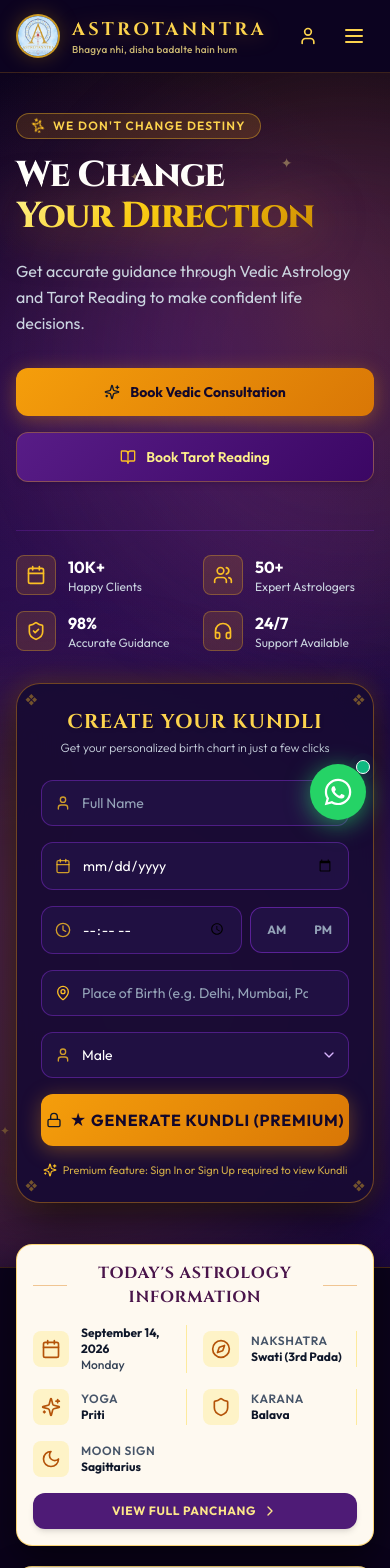
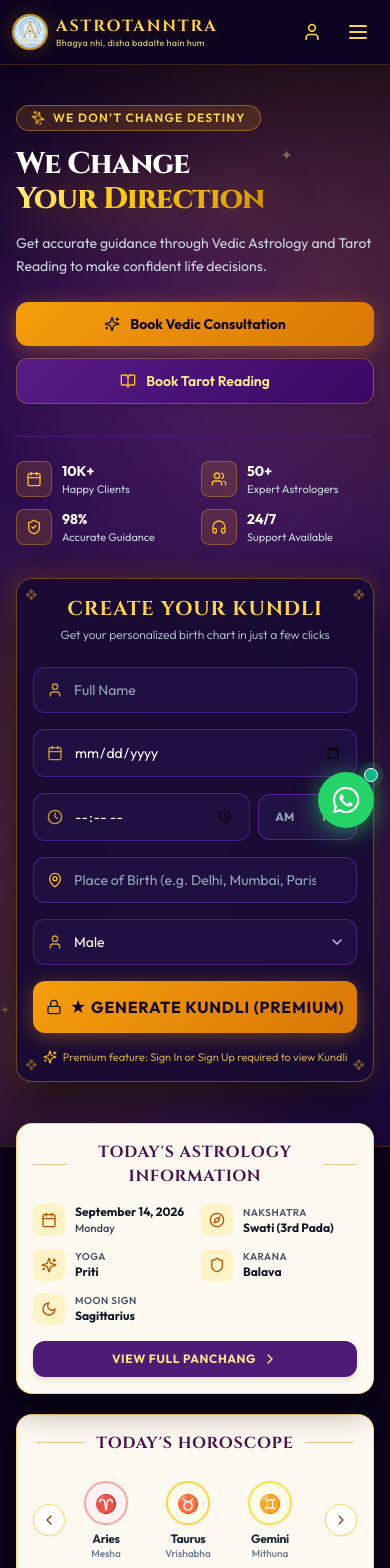
Before and after one commit to dee686/astrotanntra-website, a React (Vite) app: page / in a window 390 px wide. Shown: the top 1568 px of the page. Built offline with nearby package versions, Linux system fonts and the light colour scheme.

Commit message:
feat: complete comprehensive mobile and tablet responsiveness across all pages and modals

```diff
--- a/src/components/Header.jsx
+++ b/src/components/Header.jsx
@@ -42,34 +42,34 @@ export default function Header({
   };
 
   return (
-    <header className="sticky top-0 z-40 w-full bg-[#0d0421]/95 backdrop-blur-md border-b border-amber-500/20 px-4 md:px-8 py-3.5 transition-all">
+    <header className="sticky top-0 z-40 w-full bg-[#0d0421]/95 backdrop-blur-md border-b border-amber-500/20 px-3 sm:px-6 md:px-8 py-3 transition-all">
       <div className="max-w-7xl mx-auto flex items-center justify-between">
 
         {/* Brand Logo & Name */}
         <a
           href="#"
           onClick={(e) => { e.preventDefault(); onGoHome?.(); }}
-          className="flex items-center gap-3 group cursor-pointer"
+          className="flex items-center gap-2 sm:gap-3 group cursor-pointer min-w-0"
         >
-          <div className="relative w-11 h-11 rounded-full overflow-hidden border-2 border-amber-400/80 shadow-gold-glow flex items-center justify-center shrink-0 group-hover:scale-105 transition-transform bg-[#0e0422]">
+          <div className="relative w-9 h-9 sm:w-11 sm:h-11 rounded-full overflow-hidden border-2 border-amber-400/80 shadow-gold-glow flex items-center justify-center shrink-0 group-hover:scale-105 transition-transform bg-[#0e0422]">
             <img
               src="/logo.png"
               alt="ASTROTANNTRA Logo"
               className="w-full h-full object-cover"
             />
           </div>
-          <div className="flex flex-col">
-            <span className="font-cinzel text-lg md:text-xl font-bold tracking-[0.18em] text-amber-300 drop-shadow-[0_2px_10px_rgba(245,158,11,0.3)]">
+          <div className="flex flex-col min-w-0">
+            <span className="font-cinzel text-base sm:text-lg md:text-xl font-bold tracking-[0.12em] sm:tracking-[0.18em] text-amber-300 drop-shadow-[0_2px_10px_rgba(245,158,11,0.3)] truncate">
               ASTROTANNTRA
             </span>
-            <span className="text-[10px] md:text-[11px] tracking-wide text-amber-200/80 font-sans -mt-0.5 font-medium">
+            <span className="text-[9px] sm:text-[10px] md:text-[11px] tracking-wide text-amber-200/80 font-sans -mt-0.5 font-medium truncate max-w-[190px] sm:max-w-none">
               Bhagya nhi, disha badalte hain hum
             </span>
           </div>
         </a>
 
         {/* Desktop Navigation */}
-        <nav className="hidden md:flex items-center gap-7 text-sm font-medium text-slate-200">
+        <nav className="hidden md:flex items-center gap-4 lg:gap-7 text-sm font-medium text-slate-200">
           <button
             onClick={onGoHome}
             className="hover:text-amber-300 transition-colors cursor-pointer"
@@ -91,9 +91,9 @@ export default function Header({
         </nav>
 
         {/* Language Selector & User Profile / Login Button */}
-        <div className="hidden md:flex items-center gap-4">
-          <div className="relative flex items-center bg-cosmic-900/90 border border-amber-500/30 rounded-lg px-2.5 py-1.5 text-xs text-amber-200">
-            <Globe className="w-3.5 h-3.5 mr-1.5 text-amber-400" />
+        <div className="hidden md:flex items-center gap-2.5 lg:gap-4">
+          <div className="relative flex items-center bg-cosmic-900/90 border border-amber-500/30 rounded-lg px-2 sm:px-2.5 py-1.5 text-xs text-amber-200">
+            <Globe className="w-3.5 h-3.5 mr-1 text-amber-400" />
             <select
               value={lang}
               onChange={(e) => setLang(e.target.value)}
@@ -109,13 +109,13 @@ export default function Header({
             <div className="relative" ref={dropdownRef}>
               <button
                 onClick={() => setUserDropdownOpen(!userDropdownOpen)}
-                className="flex items-center gap-2.5 pl-2 pr-3 py-1.5 rounded-full bg-[#1e0a3c] border border-amber-400/50 hover:border-amber-400 text-slate-100 transition-all shadow-md cursor-pointer group"
+                className="flex items-center gap-2 pl-2 pr-2.5 sm:pr-3 py-1.5 rounded-full bg-[#1e0a3c] border border-amber-400/50 hover:border-amber-400 text-slate-100 transition-all shadow-md cursor-pointer group"
               >
                 <div className="w-7 h-7 rounded-full bg-gradient-to-br from-amber-400 to-amber-600 flex items-center justify-center font-bold text-slate-950 text-xs shadow-sm">
                   {getInitials(user.name)}
                 </div>
                 <div className="flex flex-col text-left">
-                  <span className="text-xs font-bold text-amber-300 max-w-[110px] truncate leading-tight">
+                  <span className="text-xs font-bold text-amber-300 max-w-[80px] lg:max-w-[110px] truncate leading-tight">
                     {user.name || 'Vedic Seeker'}
                   </span>
                   <span className="text-[9px] text-emerald-400 flex items-center gap-0.5">
--- a/src/components/Hero.jsx
+++ b/src/components/Hero.jsx
@@ -181,7 +181,7 @@ export default function Hero({
             <span>{lang === 'hi' ? 'हम भाग्य नहीं बदलते' : "WE DON'T CHANGE DESTINY"}</span>
           </div>
 
-          <h1 className="text-4xl sm:text-5xl md:text-6xl font-extrabold tracking-tight text-white leading-[1.15] mb-5 font-cinzel">
+          <h1 className="text-3xl sm:text-5xl md:text-6xl font-extrabold tracking-tight text-white leading-[1.15] mb-4 sm:mb-5 font-cinzel">
             {lang === 'hi' ? (
               <>
                 हम बदलते हैं <br />
@@ -199,17 +199,17 @@ export default function Hero({
             )}
           </h1>
 
-          <p className="text-base sm:text-lg text-slate-300 max-w-xl mb-8 leading-relaxed font-normal">
+          <p className="text-sm sm:text-lg text-slate-300 max-w-xl mb-6 sm:mb-8 leading-relaxed font-normal">
             {lang === 'hi'
               ? 'वैदिक ज्योतिष और टैरो कार्ड्स के माध्यम से सटीक मार्गदर्शन प्राप्त करें और जीवन के हर मोड़ पर सही और आत्मविश्वासपूर्ण निर्णय लें।'
               : 'Get accurate guidance through Vedic Astrology and Tarot Reading to make confident life decisions.'}
           </p>
 
           {/* Action Buttons */}
-          <div className="flex flex-wrap items-center gap-4 mb-12 w-full sm:w-auto">
+          <div className="flex flex-col sm:flex-row items-stretch sm:items-center gap-3 sm:gap-4 mb-8 sm:mb-12 w-full sm:w-auto">
             <button
               onClick={onOpenConsultation}
-              className="gold-btn px-6 py-3.5 rounded-xl font-bold text-sm sm:text-base flex items-center justify-center gap-2.5 w-full sm:w-auto cursor-pointer shadow-lg"
+              className="gold-btn px-5 sm:px-6 py-3 sm:py-3.5 rounded-xl font-bold text-sm sm:text-base flex items-center justify-center gap-2.5 w-full sm:w-auto cursor-pointer shadow-lg"
             >
               <Sparkles className="w-4 h-4 text-slate-900" />
               <span>{lang === 'hi' ? 'वैदिक परामर्श बुक करें' : 'Book Vedic Consultation'}</span>
@@ -217,7 +217,7 @@ export default function Hero({
 
             <button
               onClick={onOpenTarot}
-              className="purple-btn px-6 py-3.5 rounded-xl font-semibold text-sm sm:text-base flex items-center justify-center gap-2.5 w-full sm:w-auto cursor-pointer shadow-md backdrop-blur-sm"
+              className="purple-btn px-5 sm:px-6 py-3 sm:py-3.5 rounded-xl font-semibold text-sm sm:text-base flex items-center justify-center gap-2.5 w-full sm:w-auto cursor-pointer shadow-md backdrop-blur-sm"
             >
               <BookOpen className="w-4 h-4 text-amber-400" />
               <span>{lang === 'hi' ? 'टैरो रीडिंग बुक करें' : 'Book Tarot Reading'}</span>
@@ -225,45 +225,45 @@ export default function Hero({
           </div>
 
           {/* Trust Badges Bar (10K+ Happy Clients, 50+ Expert Astrologers, 98% Accurate Guidance, 24/7 Support) */}
-          <div className="grid grid-cols-2 sm:grid-cols-4 gap-4 pt-6 border-t border-purple-800/40 w-full">
+          <div className="grid grid-cols-2 sm:grid-cols-4 gap-3 sm:gap-4 pt-6 border-t border-purple-800/40 w-full">
 
-            <div className="flex items-center gap-3">
-              <div className="w-10 h-10 rounded-lg bg-amber-500/15 border border-amber-400/30 flex items-center justify-center text-amber-400">
-                <Calendar className="w-5 h-5" />
+            <div className="flex items-center gap-2.5 sm:gap-3 min-w-0">
+              <div className="w-9 h-9 sm:w-10 sm:h-10 rounded-lg bg-amber-500/15 border border-amber-400/30 flex items-center justify-center text-amber-400 shrink-0">
+                <Calendar className="w-4 h-4 sm:w-5 sm:h-5" />
               </div>
-              <div className="flex flex-col">
-                <span className="font-bold text-white text-base">10K+</span>
-                <span className="text-xs text-slate-300">{lang === 'hi' ? 'संतुष्ट ग्राहक' : 'Happy Clients'}</span>
+              <div className="flex flex-col min-w-0">
+                <span className="font-bold text-white text-sm sm:text-base">10K+</span>
+                <span className="text-[11px] sm:text-xs text-slate-300 truncate">{lang === 'hi' ? 'संतुष्ट ग्राहक' : 'Happy Clients'}</span>
               </div>
             </div>
 
-            <div className="flex items-center gap-3">
-              <div className="w-10 h-10 rounded-lg bg-amber-500/15 border border-amber-400/30 flex items-center justify-center text-amber-400">
-                <Users className="w-5 h-5" />
+            <div className="flex items-center gap-2.5 sm:gap-3 min-w-0">
+              <div className="w-9 h-9 sm:w-10 sm:h-10 rounded-lg bg-amber-500/15 border border-amber-400/30 flex items-center justify-center text-amber-400 shrink-0">
+                <Users className="w-4 h-4 sm:w-5 sm:h-5" />
               </div>
-              <div className="flex flex-col">
-                <span className="font-bold text-white text-base">50+</span>
-                <span className="text-xs text-slate-300">{lang === 'hi' ? 'विशेषज्ञ ज्योतिषी' : 'Expert Astrologers'}</span>
+              <div className="flex flex-col min-w-0">
+                <span className="font-bold text-white text-sm sm:text-base">50+</span>
+                <span className="text-[11px] sm:text-xs text-slate-300 truncate">{lang === 'hi' ? 'विशेषज्ञ ज्योतिषी' : 'Expert Astrologers'}</span>
               </div>
             </div>
 
-            <div className="flex items-center gap-3">
-              <div className="w-10 h-10 rounded-lg bg-amber-500/15 border border-amber-400/30 flex items-center justify-center text-amber-400">
-                <ShieldCheck className="w-5 h-5" />
+            <div className="flex items-center gap-2.5 sm:gap-3 min-w-0">
+              <div className="w-9 h-9 sm:w-10 sm:h-10 rounded-lg bg-amber-500/15 border border-amber-400/30 flex items-center justify-center text-amber-400 shrink-0">
+                <ShieldCheck className="w-4 h-4 sm:w-5 sm:h-5" />
               </div>
-              <div className="flex flex-col">
-                <span className="font-bold text-white text-base">98%</span>
-                <span className="text-xs text-slate-300">{lang === 'hi' ? 'सटीक मार्गदर्शन' : 'Accurate Guidance'}</span>
+              <div className="flex flex-col min-w-0">
+                <span className="font-bold text-white text-sm sm:text-base">98%</span>
+                <span className="text-[11px] sm:text-xs text-slate-300 truncate">{lang === 'hi' ? 'सटीक मार्गदर्शन' : 'Accurate Guidance'}</span>
               </div>
             </div>
 
-            <div className="flex items-center gap-3">
-              <div className="w-10 h-10 rounded-lg bg-amber-500/15 border border-amber-400/30 flex items-center justify-center text-amber-400">
-                <Headphones className="w-5 h-5" />
+            <div className="flex items-center gap-2.5 sm:gap-3 min-w-0">
+              <div className="w-9 h-9 sm:w-10 sm:h-10 rounded-lg bg-amber-500/15 border border-amber-400/30 flex items-center justify-center text-amber-400 shrink-0">
+                <Headphones className="w-4 h-4 sm:w-5 sm:h-5" />
               </div>
-              <div className="flex flex-col">
-                <span className="font-bold text-white text-base">24/7</span>
-                <span className="text-xs text-slate-300">{lang === 'hi' ? 'सहायता उपलब्ध' : 'Support Available'}</span>
+              <div className="flex flex-col min-w-0">
+                <span className="font-bold text-white text-sm sm:text-base">24/7</span>
+                <span className="text-[11px] sm:text-xs text-slate-300 truncate">{lang === 'hi' ? 'सहायता उपलब्ध' : 'Support Available'}</span>
               </div>
             </div>
 
@@ -272,15 +272,15 @@ export default function Hero({
         </div>
 
         {/* Right Column: "CREATE YOUR KUNDLI" Card + Divine Ganesha Art */}
-        <div className="lg:col-span-5 relative flex items-center justify-center">
+        <div className="lg:col-span-5 relative flex items-center justify-center w-full">
 
           {/* Golden Ganesha & Diya artwork positioning beside/behind card on large screens */}
           <div className="absolute -right-28 -top-14 w-[340px] h-[480px] opacity-40 lg:opacity-50 pointer-events-none hidden xl:block animate-glow">
             <GaneshaArtwork />
           </div>
 
-          {/* Form Card matching screenshot 1 */}
-          <div id="kundli-form" className="w-full max-w-md bg-[#180b33]/95 backdrop-blur-xl border border-amber-500/40 rounded-3xl p-6 sm:p-7 shadow-[0_15px_50px_rgba(0,0,0,0.8),0_0_25px_rgba(245,158,11,0.25)] relative z-20">
+          {/* Form Card */}
+          <div id="kundli-form" className="w-full max-w-md bg-[#180b33]/95 backdrop-blur-xl border border-amber-500/40 rounded-2xl sm:rounded-3xl p-4 sm:p-7 shadow-[0_15px_50px_rgba(0,0,0,0.8),0_0_25px_rgba(245,158,11,0.25)] relative z-20">
 
             {/* Ornate corner flourishes */}
             <div className="absolute top-2 left-2 text-amber-400/40 text-xs">❖</div>
--- a/src/components/HoroscopeStrip.jsx
+++ b/src/components/HoroscopeStrip.jsx
@@ -73,8 +73,8 @@ export default function HoroscopeStrip({ onSelectSign, lang }) {
           {/* Signs List: Distributed evenly across the full width */}
           <div
             ref={scrollRef}
-            className="flex-1 flex items-center justify-between gap-1 sm:gap-2 overflow-x-auto lg:overflow-x-visible scrollbar-none py-1 scroll-smooth w-full"
-            style={{ scrollbarWidth: 'none', msOverflowStyle: 'none' }}
+            className="flex-1 flex items-center justify-start lg:justify-between gap-2 sm:gap-3 lg:gap-1.5 overflow-x-auto lg:overflow-x-visible scrollbar-none py-1.5 scroll-smooth w-full touch-pan-x"
+            style={{ scrollbarWidth: 'none', msOverflowStyle: 'none', WebkitOverflowScrolling: 'touch' }}
           >
             {HOROSCOPE_DATA.map((sign) => {
               const styleClass = getSignBg(sign.id);
@@ -84,7 +84,7 @@ export default function HoroscopeStrip({ onSelectSign, lang }) {
                 <button
                   key={sign.id}
                   onClick={() => onSelectSign(sign)}
-                  className="flex-1 min-w-[70px] lg:min-w-0 flex flex-col items-center justify-center group transition-transform duration-200 hover:-translate-y-1 focus:outline-none cursor-pointer py-1 px-0.5 text-center"
+                  className="shrink-0 lg:shrink lg:flex-1 min-w-[74px] sm:min-w-[82px] lg:min-w-0 flex flex-col items-center justify-center group transition-transform duration-200 hover:-translate-y-1 focus:outline-none cursor-pointer py-1 px-0.5 text-center"
                 >
                   <div className={`w-11 h-11 sm:w-12 sm:h-12 lg:w-13 lg:h-13 rounded-full border-2 flex items-center justify-center text-lg sm:text-xl shadow-sm group-hover:shadow-md group-hover:scale-105 transition-all ${styleClass}`}>
                     <span className="font-serif drop-shadow-sm select-none">{sign.symbol}</span>
--- a/src/components/KundliMilanModal.jsx
+++ b/src/components/KundliMilanModal.jsx
@@ -291,8 +291,8 @@ export default function KundliMilanModal({ onClose, onOpenConsultation, lang })
               </div>
 
               {/* 8 Ashtakoot Breakdown Table */}
-              <div className="overflow-x-auto rounded-2xl border border-purple-800/60 bg-[#170932]">
-                <table className="w-full text-left text-xs sm:text-sm border-collapse">
+              <div className="overflow-x-auto rounded-2xl border border-purple-800/60 bg-[#170932] touch-pan-x" style={{ WebkitOverflowScrolling: 'touch' }}>
+                <table className="w-full text-left text-xs sm:text-sm border-collapse min-w-[560px]">
                   <thead>
                     <tr className="bg-[#26104c] text-amber-300 font-cinzel border-b border-purple-700/60">
                       <th className="p-3">{isHi ? 'कूट' : 'Koota'}</th>
--- a/src/components/PanchangStrip.jsx
+++ b/src/components/PanchangStrip.jsx
@@ -21,88 +21,88 @@ export default function PanchangStrip({ onOpenPanchang, lang }) {
         </div>
 
         {/* Content Items Grid */}
-        <div className="grid grid-cols-2 md:grid-cols-6 gap-4 items-center">
+        <div className="grid grid-cols-2 md:grid-cols-3 lg:grid-cols-6 gap-3 sm:gap-4 items-center">
 
           {/* Date */}
-          <div className="flex items-center gap-3 border-r border-amber-200/80 pr-2">
-            <div className="w-9 h-9 rounded-lg bg-amber-100 flex items-center justify-center text-amber-700 shrink-0">
-              <Calendar className="w-5 h-5" />
+          <div className="flex items-center gap-2.5 sm:gap-3 lg:border-r border-amber-200/80 pr-1 sm:pr-2">
+            <div className="w-8 h-8 sm:w-9 sm:h-9 rounded-lg bg-amber-100 flex items-center justify-center text-amber-700 shrink-0">
+              <Calendar className="w-4 h-4 sm:w-5 sm:h-5" />
             </div>
-            <div className="flex flex-col">
-              <span className="text-xs sm:text-sm font-bold text-slate-900">
+            <div className="flex flex-col min-w-0">
+              <span className="text-xs sm:text-sm font-bold text-slate-900 truncate">
                 {lang === 'hi' ? (p.dateFormattedHi || p.dateFormatted) : p.dateFormatted}
               </span>
-              <span className="text-xs text-slate-700 font-medium">
+              <span className="text-[11px] sm:text-xs text-slate-700 font-medium">
                 {lang === 'hi' ? (p.dayNameHi || 'सोमवार') : p.dayName}
               </span>
             </div>
           </div>
 
           {/* Nakshatra */}
-          <div className="flex items-center gap-3 border-r border-amber-200/80 pr-2">
-            <div className="w-9 h-9 rounded-lg bg-amber-100 flex items-center justify-center text-amber-700 shrink-0">
-              <Compass className="w-5 h-5" />
+          <div className="flex items-center gap-2.5 sm:gap-3 lg:border-r border-amber-200/80 pr-1 sm:pr-2">
+            <div className="w-8 h-8 sm:w-9 sm:h-9 rounded-lg bg-amber-100 flex items-center justify-center text-amber-700 shrink-0">
+              <Compass className="w-4 h-4 sm:w-5 sm:h-5" />
             </div>
-            <div className="flex flex-col">
-              <span className="text-xs text-slate-600 uppercase tracking-wider font-semibold">
+            <div className="flex flex-col min-w-0">
+              <span className="text-[10px] sm:text-xs text-slate-600 uppercase tracking-wider font-semibold">
                 {lang === 'hi' ? 'नक्षत्र' : 'Nakshatra'}
               </span>
-              <span className="text-xs sm:text-sm font-bold text-slate-900">
+              <span className="text-xs sm:text-sm font-bold text-slate-900 truncate">
                 {lang === 'hi' ? 'स्वाति (तृतीय चरण)' : p.nakshatra}
               </span>
             </div>
           </div>
 
           {/* Yoga */}
-          <div className="flex items-center gap-3 border-r border-amber-200/80 pr-2">
-            <div className="w-9 h-9 rounded-lg bg-amber-100 flex items-center justify-center text-amber-700 shrink-0">
-              <Sparkles className="w-5 h-5" />
+          <div className="flex items-center gap-2.5 sm:gap-3 lg:border-r border-amber-200/80 pr-1 sm:pr-2">
+            <div className="w-8 h-8 sm:w-9 sm:h-9 rounded-lg bg-amber-100 flex items-center justify-center text-amber-700 shrink-0">
+              <Sparkles className="w-4 h-4 sm:w-5 sm:h-5" />
             </div>
-            <div className="flex flex-col">
-              <span className="text-xs text-slate-600 uppercase tracking-wider font-semibold">
+            <div className="flex flex-col min-w-0">
+              <span className="text-[10px] sm:text-xs text-slate-600 uppercase tracking-wider font-semibold">
                 {lang === 'hi' ? 'योग' : 'Yoga'}
               </span>
-              <span className="text-xs sm:text-sm font-bold text-slate-900">
+              <span className="text-xs sm:text-sm font-bold text-slate-900 truncate">
                 {lang === 'hi' ? 'प्रीति योग' : p.yoga}
               </span>
             </div>
           </div>
 
           {/* Karana */}
-          <div className="flex items-center gap-3 border-r border-amber-200/80 pr-2">
-            <div className="w-9 h-9 rounded-lg bg-amber-100 flex items-center justify-center text-amber-700 shrink-0">
-              <Shield className="w-5 h-5" />
+          <div className="flex items-center gap-2.5 sm:gap-3 lg:border-r border-amber-200/80 pr-1 sm:pr-2">
+            <div className="w-8 h-8 sm:w-9 sm:h-9 rounded-lg bg-amber-100 flex items-center justify-center text-amber-700 shrink-0">
+              <Shield className="w-4 h-4 sm:w-5 sm:h-5" />
             </div>
-            <div className="flex flex-col">
-              <span className="text-xs text-slate-600 uppercase tracking-wider font-semibold">
+            <div className="flex flex-col min-w-0">
+              <span className="text-[10px] sm:text-xs text-slate-600 uppercase tracking-wider font-semibold">
                 {lang === 'hi' ? 'करण' : 'Karana'}
               </span>
-              <span className="text-xs sm:text-sm font-bold text-slate-900">
+              <span className="text-xs sm:text-sm font-bold text-slate-900 truncate">
                 {lang === 'hi' ? 'बालव करण' : p.karana}
               </span>
             </div>
           </div>
 
           {/* Moon Sign */}
-          <div className="flex items-center gap-3 md:border-r border-amber-200/80 pr-2">
-            <div className="w-9 h-9 rounded-lg bg-amber-100 flex items-center justify-center text-amber-700 shrink-0">
-              <Moon className="w-5 h-5" />
+          <div className="flex items-center gap-2.5 sm:gap-3 lg:border-r border-amber-200/80 pr-1 sm:pr-2">
+            <div className="w-8 h-8 sm:w-9 sm:h-9 rounded-lg bg-amber-100 flex items-center justify-center text-amber-700 shrink-0">
+              <Moon className="w-4 h-4 sm:w-5 sm:h-5" />
             </div>
-            <div className="flex flex-col">
-              <span className="text-xs text-slate-600 uppercase tracking-wider font-semibold">
+            <div className="flex flex-col min-w-0">
+              <span className="text-[10px] sm:text-xs text-slate-600 uppercase tracking-wider font-semibold">
                 {lang === 'hi' ? 'चन्द्र राशि' : 'Moon Sign'}
               </span>
-              <span className="text-xs sm:text-sm font-bold text-slate-900">
+              <span className="text-xs sm:text-sm font-bold text-slate-900 truncate">
                 {lang === 'hi' ? 'धनु राशि' : 'Sagittarius'}
               </span>
             </div>
           </div>
 
           {/* CTA Button: VIEW FULL PANCHANG > */}
-          <div className="col-span-2 md:col-span-1 flex justify-center md:justify-end">
+          <div className="col-span-2 md:col-span-3 lg:col-span-1 flex justify-center lg:justify-end mt-1 lg:mt-0">
             <button
               onClick={onOpenPanchang}
-              className="w-full md:w-auto bg-[#4e1b76] hover:bg-[#3b125a] text-amber-200 px-4 py-2.5 rounded-xl font-bold text-xs uppercase tracking-wider flex items-center justify-center gap-1.5 transition-all shadow-md hover:shadow-lg cursor-pointer"
+              className="w-full lg:w-auto bg-[#4e1b76] hover:bg-[#3b125a] text-amber-200 px-4 py-2.5 rounded-xl font-bold text-xs uppercase tracking-wider flex items-center justify-center gap-1.5 transition-all shadow-md hover:shadow-lg cursor-pointer"
             >
               <span>{lang === 'hi' ? 'संपूर्ण पंचांग' : 'VIEW FULL PANCHANG'}</span>
               <ChevronRight className="w-4 h-4" />
--- a/src/components/WhatsAppButton.jsx
+++ b/src/components/WhatsAppButton.jsx
@@ -34,11 +34,11 @@ export default function WhatsAppButton() {
   ];
 
   return (
-    <div className="fixed bottom-6 right-6 z-50 flex flex-col items-end">
+    <div className="fixed bottom-4 right-4 sm:bottom-6 sm:right-6 z-50 flex flex-col items-end max-w-[calc(100vw-2rem)]">
 
       {/* Popover Chat Window */}
       {isOpen && (
-        <div className="mb-3 w-80 sm:w-96 bg-[#170932] border border-amber-500/40 rounded-2xl shadow-2xl overflow-hidden flex flex-col animate-fadeIn transition-all">
+        <div className="mb-3 w-[calc(100vw-2rem)] sm:w-96 max-w-sm bg-[#170932] border border-amber-500/40 rounded-2xl shadow-2xl overflow-hidden flex flex-col animate-fadeIn transition-all">
 
           {/* Chat Header */}
           <div className="bg-gradient-to-r from-emerald-600 to-teal-700 p-3.5 text-white flex items-center justify-between">
--- a/src/index.css
+++ b/src/index.css
@@ -3,10 +3,18 @@
 @tailwind utilities;
 
 @layer base {
+  html {
+    overflow-x: hidden;
+    scroll-behavior: smooth;
+    -webkit-text-size-adjust: 100%;
+  }
+
   body {
     background-color: #0b031b;
     color: #f1f5f9;
     font-family: 'Outfit', 'Noto Sans Devanagari', -apple-system, BlinkMacSystemFont, 'Segoe UI', Roboto, sans-serif;
+    overflow-x: hidden;
+    min-width: 320px;
   }
 
   h1, h2, h3, .font-heading {
```
Also changed, not shown: src/components/ConsultationModal.jsx (+16 -16 lines), src/components/KundliPage.jsx (+9 -9 lines), src/components/MiddleCardsSection.jsx (+16 -16 lines), src/components/TarotReaderModal.jsx (+4 -6 lines), src/components/Testimonials.jsx (+80 -46 lines).
